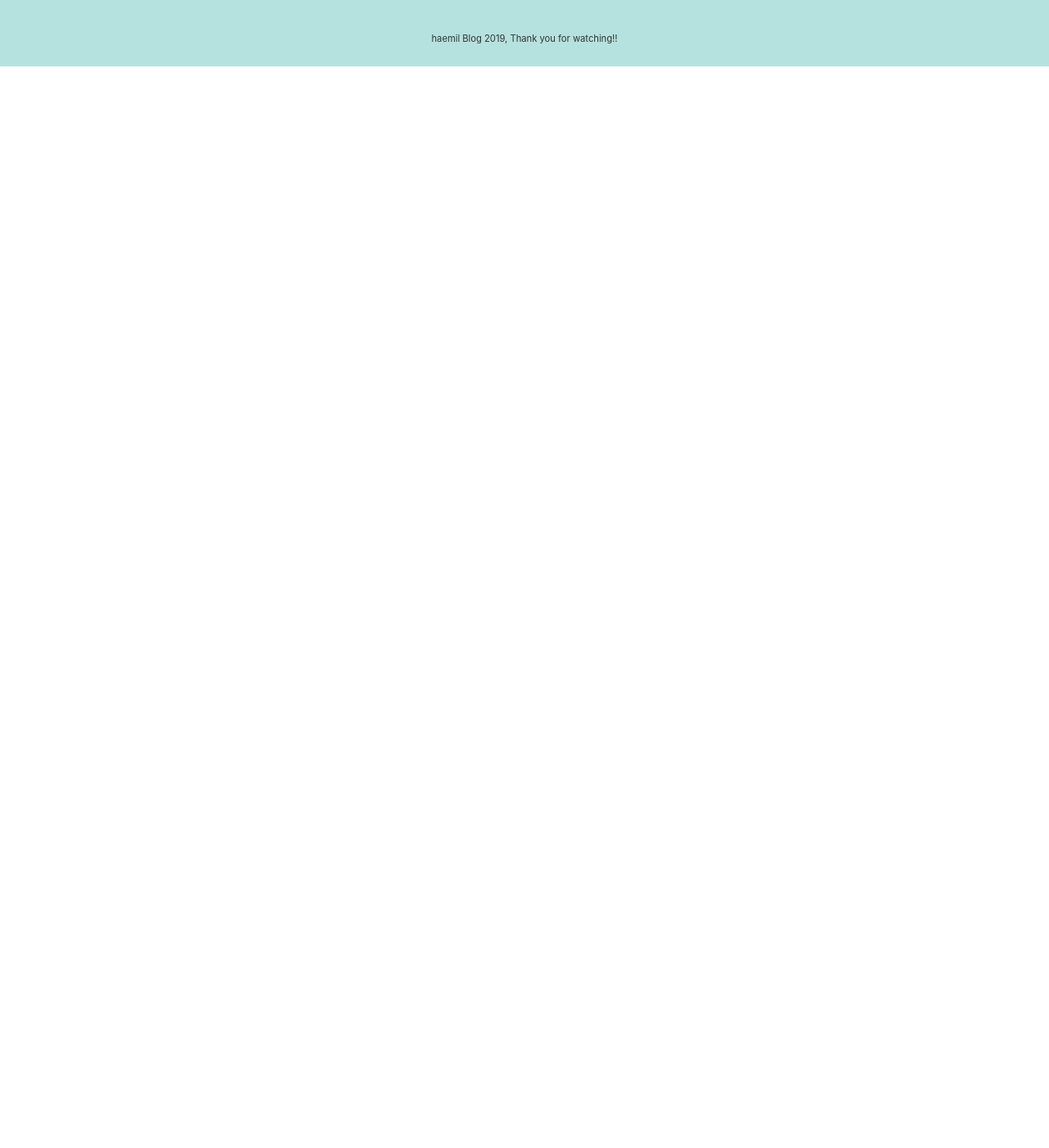
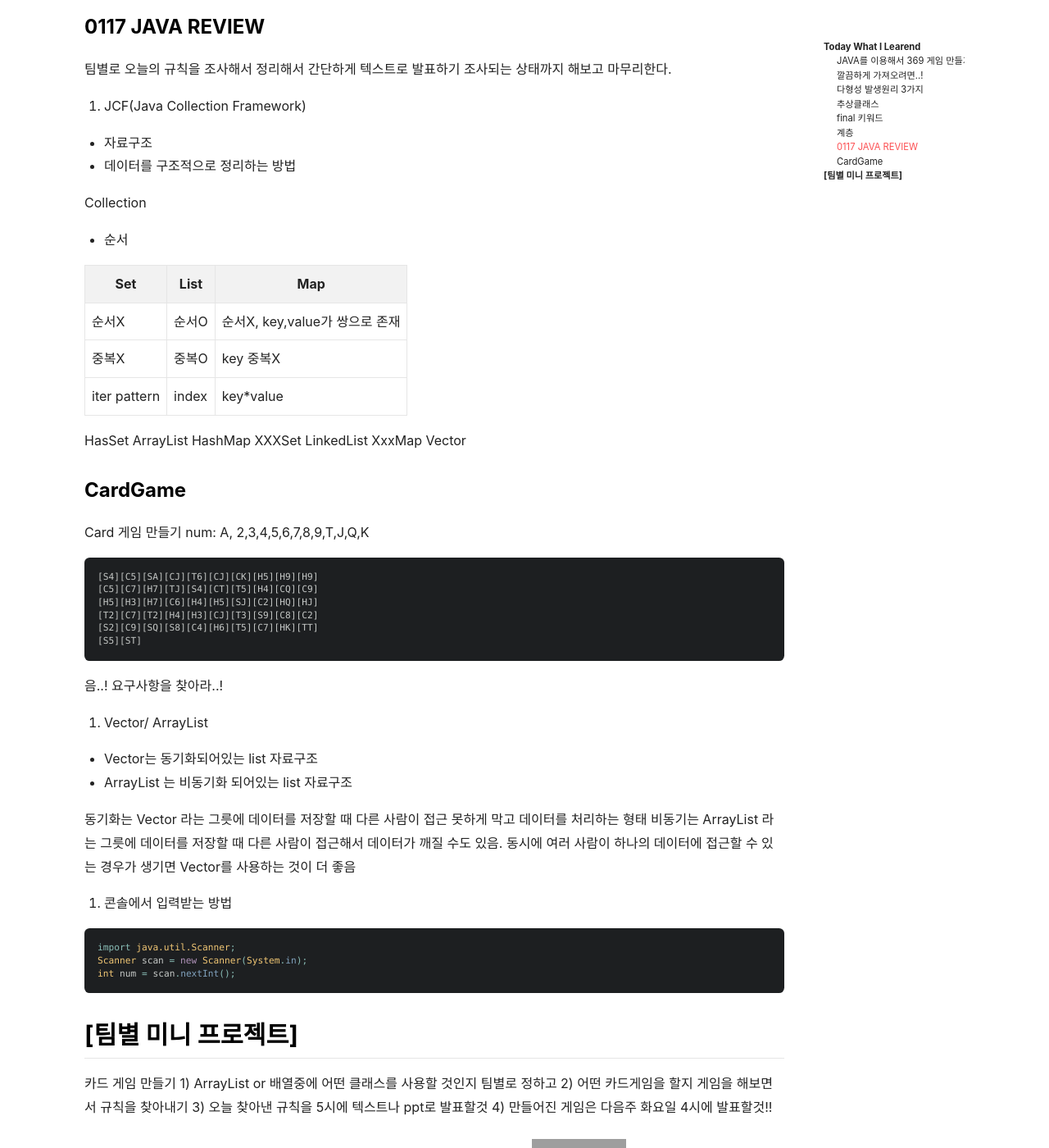
Before and after one commit to mchaemil/mchaemil.github.io, a Jekyll site: the page built from _posts/2020-01-16-JAVA-is-hierarchy-language.md, in a window 1280 px wide and 1400 px high, scrolled down 4900 px. Shown: the whole window at 82% size. Built offline with Jekyll 4.4.1, drawn with Linux system fonts in a browser that asks for light colours; nearby versions of some CDN libraries; comment, search, counter and statistics services are not loaded; before the commit the page ends 4981 px from its top, so only the background shows below that; some of the changed text lies outside the part shown; grey boxes are pictures that could not be loaded.

Commit message:
update post

````diff
--- a/_posts/2020-01-16-JAVA-is-hierarchy-language.md
+++ b/_posts/2020-01-16-JAVA-is-hierarchy-language.md
@@ -1,6 +1,6 @@
 ---
 layout: article
-title: JAVA | JAVA 학습한 내용 정리
+title: JAVA | JAVA 는 계층 구조를 가진 언어이다!
 tags: JAVA
 comments: true
 
@@ -12,7 +12,7 @@ comments: true
 음...!  그래서 verbose 하며..! 큰 구조에 좋은 프로그래밍 언어인 것일까?
 
 
-ps. **[Write in Go](https://www.youtube.com/watch?v=LJvEIjRBSDA)** 링크의 동영상에서는 JAVA is verbose, Python's too slow.. ㅋㅋㅋ 그러면서 Write in Go 를 외치는데 재밌는 거 같다. 이러한 작은 고민과 생각들이 모여서 프로그래밍에 대한 이해를 더욱 키울 수 있을 것 같다. 충분히 해볼 법한 고민..!
+ps. **[Write in Go](https://www.youtube.com/watch?v=LJvEIjRBSDA)** 링크의 동영상에서는 JAVA is verbose, Python's too slow.. ㅋㅋㅋ 그러면서 Write in Go 를 외치는데 시사하는 점도 있고, 재미도 있는 것 같다. 이러한 작은 고민과 생각들이 모여서 프로그래밍에 대한 이해를 더욱 키울 수 있을 것 같다. 충분히 해볼 법한 고민..!
 
 ---
 **Today I Learend**
@@ -62,20 +62,29 @@ jar로 만든다음에 import해서 가져온다.
 ### 다형성 발생원리 3가지
 
 - 부모의 이름으로 자식을 생성할 수 있다.
+
 ```java
 P p = new S();
 ```
 
 - 부모의 이름으로 자식을 받을 수 있다.
+
 ```java
 P p1 = new P();
 S s = new S();
+P p1 = s
 ```
 
-- 부모의 메소드로 자식의 메소드를 호출할 수 있다.
-  (단, 상속과 오버라이딩이 되어있을 경우 가능하다.)
+- 부모의 메소드로 자식의 메소드를 호출할 수 있다. (단, 상속과 오버라이딩이 되어있을 경우 가능하다.)
+- 들고는 있지만 설계도가 없었다. 그래서 설계도에 올리면 쓸 수 있
+다.
+
 ```java
-P p2 = new S();
+
+Student s = new Student();
+People p2 = s2;
+Student s3 = (Student)p2;
+
 ```
 
 (참고)
@@ -104,9 +113,9 @@ public class Car {
 
 ```java
 public abstract class MakeCoffee {
-	// field
-	// constructor
-	// method
+  // field
+  // constructor
+  // method
 }
 ```
 
@@ -136,6 +145,9 @@ public abstract void make();
 // COUNT 는 추상메소드로만 구현
 
 다형성 부모의 이름으로 자식의 메소드를 호출할 수 있다.
+
+
+학생, 교수, 직원 등의 User로 추상 클래스를 만들고 여기서 분기를 하여 타입이ㅔ 맞는 User에
 
 
 ### final 키워드
@@ -213,3 +225,81 @@ final 키워드는 위의 3가지 경우에서 사용할 수 있다
 | +make():void |
 | +makeRight():void |
 | +makeLeft():void |
+
+
+
+### 0117 JAVA REVIEW
+
+팀별로 오늘의 규칙을 조사해서 정리해서 간단하게 텍스트로 발표하기
+조사되는 상태까지 해보고 마무리한다.
+
+
+
+63. JCF(Java Collection Framework)
+
+- 자료구조
+- 데이터를 구조적으로 정리하는 방법
+
+
+
+Collection
+
+- 순서
+
+| Set | List | Map |
+|---|---|---|
+| 순서X | 순서O | 순서X, key,value가 쌍으로 존재 |
+| 중복X | 중복O | key 중복X |
+| iter pattern | index | key*value |
+
+
+HasSet    ArrayList     HashMap
+XXXSet    LinkedList    XxxMap
+          Vector
+
+
+
+
+### CardGame
+
+Card 게임 만들기
+num: A, 2,3,4,5,6,7,8,9,T,J,Q,K
+
+
+```
+[S4][C5][SA][CJ][T6][CJ][CK][H5][H9][H9]
+[C5][C7][H7][TJ][S4][CT][T5][H4][CQ][C9]
+[H5][H3][H7][C6][H4][H5][SJ][C2][HQ][HJ]
+[T2][C7][T2][H4][H3][CJ][T3][S9][C8][C2]
+[S2][C9][SQ][S8][C4][H6][T5][C7][HK][TT]
+[S5][ST]
+```
+
+
+음..!
+요구사항을 찾아라..!
+
+
+
+64. Vector/ ArrayList
+
+- Vector는 동기화되어있는 list 자료구조
+- ArrayList 는 비동기화 되어있는 list 자료구조
+
+동기화는 Vector 라는 그릇에 데이터를 저장할 때 다른 사람이 접근 못하게 막고 데이터를 처리하는 형태
+비동기는 ArrayList 라는 그릇에 데이터를 저장할 때 다른 사람이 접근해서 데이터가 깨질 수도 있음. 동시에 여러 사람이 하나의 데이터에 접근할 수 있는 경우가 생기면 Vector를 사용하는 것이 더 좋음
+
+65. 콘솔에서 입력받는 방법
+
+```java
+import java.util.Scanner;
+Scanner scan = new Scanner(System.in);
+int num = scan.nextInt();
+```
+
+## [팀별 미니 프로젝트]
+카드 게임 만들기
+1) ArrayList or 배열중에 어떤 클래스를 사용할 것인지 팀별로 정하고
+2) 어떤 카드게임을 할지 게임을 해보면서 규칙을 찾아내기
+3) 오늘 찾아낸 규칙을 5시에 텍스트나 ppt로 발표할것
+4) 만들어진 게임은 다음주 화요일 4시에 발표할것!!
````
Also changed, not shown: _posts/2020-01-10-JAVA-what-is-the-JAVA.md (+68 -19 lines).
